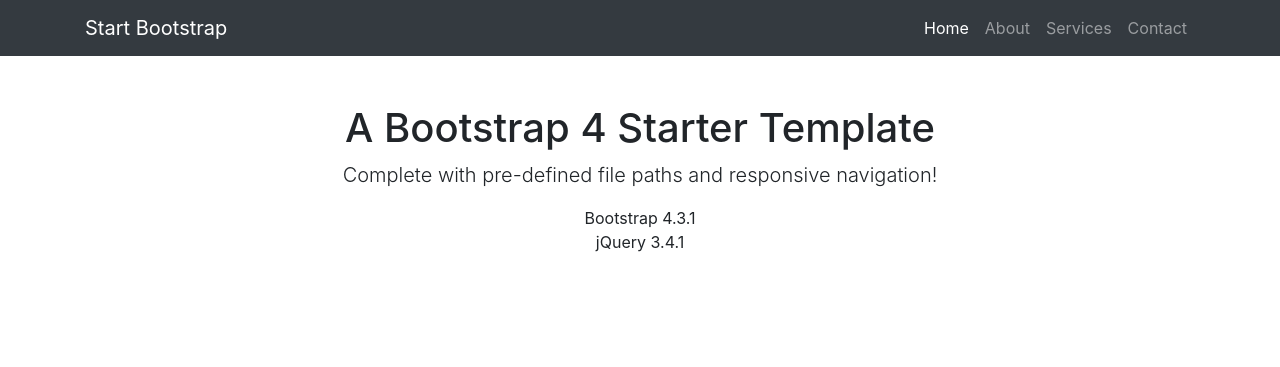
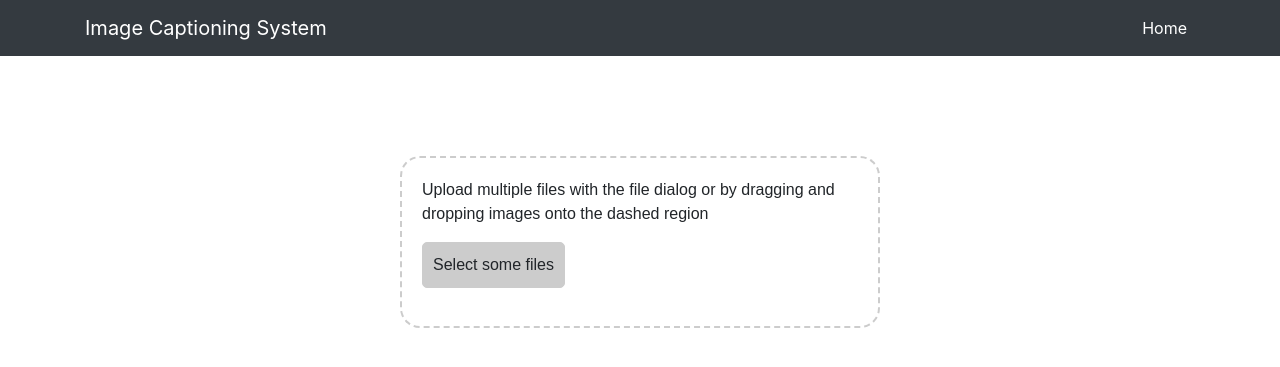
Before and after one commit to MADHAVAN001/image-captioning-system, a Django app: page /home in a window 1280 px wide. Shown: the top 367 px of the page. Run offline with Django 3.2, Linux system fonts and the light colour scheme; some libraries are stand-ins or nearby versions.

Commit message:
File Upload addition

```diff
--- /dev/null
+++ b/website/static/custom.css
@@ -0,0 +1,40 @@
+#drop-area {
+  border: 2px dashed #ccc;
+  border-radius: 20px;
+  width: 480px;
+  font-family: sans-serif;
+  margin: 100px auto;
+  padding: 20px;
+}
+#drop-area.highlight {
+  border-color: purple;
+}
+p {
+  margin-top: 0;
+}
+.my-form {
+  margin-bottom: 10px;
+}
+#gallery {
+  margin-top: 10px;
+}
+#gallery img {
+  width: 150px;
+  margin-bottom: 10px;
+  margin-right: 10px;
+  vertical-align: middle;
+}
+.button {
+  display: inline-block;
+  padding: 10px;
+  background: #ccc;
+  cursor: pointer;
+  border-radius: 5px;
+  border: 1px solid #ccc;
+}
+.button:hover {
+  background: #ddd;
+}
+#fileElem {
+  display: none;
+}
--- /dev/null
+++ b/website/static/drag_and_drop.js
@@ -0,0 +1,68 @@
+let dropArea = document.getElementById('drop-area');
+
+['dragenter', 'dragover', 'dragleave', 'drop'].forEach(eventName => {
+    dropArea.addEventListener(eventName, preventDefaults, false)
+});
+
+function preventDefaults(e) {
+    e.preventDefault();
+    e.stopPropagation();
+}
+
+['dragenter', 'dragover'].forEach(eventName => {
+    dropArea.addEventListener(eventName, highlight, false)
+});
+
+['dragleave', 'drop'].forEach(eventName => {
+    dropArea.addEventListener(eventName, unhighlight, false)
+});
+
+function highlight(e) {
+    dropArea.classList.add('highlight')
+}
+
+function unhighlight(e) {
+    dropArea.classList.remove('highlight')
+}
+
+dropArea.addEventListener('drop', handleDrop, false);
+
+function handleDrop(e) {
+    let dt = e.dataTransfer;
+    let files = dt.files;
+
+    handleFiles(files)
+}
+
+function handleFiles(files) {
+    files = [...files];
+    files.forEach(uploadFile);
+}
+
+async function uploadFile(file) {
+    let url = 'predict';
+    let formData = new FormData();
+
+    formData.append('image', file);
+
+    let response = await fetch(url, {
+        method: 'POST',
+        body: formData
+    });
+
+    let result = await response.json();
+    previewFile(file, result.caption)
+}
+
+function previewFile(file, caption) {
+    let reader = new FileReader();
+    reader.readAsDataURL(file);
+    reader.onloadend = function () {
+        let img = document.createElement('img');
+        img.src = reader.result;
+        document.getElementById('gallery').appendChild(img);
+
+        let text_node = document.createTextNode(caption);
+        document.getElementById('gallery').appendChild(text_node);
+    }
+}
--- a/website/templates/index.html
+++ b/website/templates/index.html
@@ -9,10 +9,10 @@
     <meta name="description" content="">
     <meta name="author" content="">
 
-  <title>Bare - Start Bootstrap Template</title>
+    <title>Image Captioning System</title>
 
-  <!-- Bootstrap core CSS -->
-  <link href="{% static "bootstrap/css/bootstrap.min.css" %}"  rel="stylesheet">
+    <link href="{% static "bootstrap/css/bootstrap.min.css" %}" rel="stylesheet">
+    <link href="{% static "custom.css" %}" rel="stylesheet">
 
 </head>
 
@@ -21,8 +21,9 @@
 <!-- Navigation -->
 <nav class="navbar navbar-expand-lg navbar-dark bg-dark static-top">
     <div class="container">
-      <a class="navbar-brand" href="#">Start Bootstrap</a>
-      <button class="navbar-toggler" type="button" data-toggle="collapse" data-target="#navbarResponsive" aria-controls="navbarResponsive" aria-expanded="false" aria-label="Toggle navigation">
+        <a class="navbar-brand" href="#">Image Captioning System</a>
+        <button class="navbar-toggler" type="button" data-toggle="collapse" data-target="#navbarResponsive"
+                aria-controls="navbarResponsive" aria-expanded="false" aria-label="Toggle navigation">
             <span class="navbar-toggler-icon"></span>
         </button>
         <div class="collapse navbar-collapse" id="navbarResponsive">
@@ -32,15 +33,6 @@
                         <span class="sr-only">(current)</span>
                     </a>
                 </li>
-          <li class="nav-item">
-            <a class="nav-link" href="#">About</a>
-          </li>
-          <li class="nav-item">
-            <a class="nav-link" href="#">Services</a>
-          </li>
-          <li class="nav-item">
-            <a class="nav-link" href="#">Contact</a>
-          </li>
             </ul>
         </div>
     </div>
@@ -48,21 +40,21 @@
 
 <!-- Page Content -->
 <div class="container">
-    <div class="row">
-      <div class="col-lg-12 text-center">
-        <h1 class="mt-5">A Bootstrap 4 Starter Template</h1>
-        <p class="lead">Complete with pre-defined file paths and responsive navigation!</p>
-        <ul class="list-unstyled">
-          <li>Bootstrap 4.3.1</li>
-          <li>jQuery 3.4.1</li>
-        </ul>
+    <div id="drop-area">
+        <form class="my-form">
+            <p>Upload multiple files with the file dialog or by dragging and dropping images onto the dashed region</p>
+            <input type="file" id="fileElem" multiple accept="image/*" onchange="handleFiles(this.files)">
+            <label class="button" for="fileElem">Select some files</label>
+        </form>
+        <div id="gallery"></div>
     </div>
-    </div>
+    <img id="uploaded-image" class="rounded">
 </div>
 
 <!-- Bootstrap core JavaScript -->
 <script src="{% static "jquery/jquery.slim.min.js" %}"></script>
 <script src="{% static "bootstrap/js/bootstrap.bundle.min.js" %}"></script>
+<script src="{% static "drag_and_drop.js" %}"></script>
 
 </body>
 
--- /dev/null
+++ b/website/website/forms.py
@@ -0,0 +1,5 @@
+from django import forms
+
+
+class ImageForm(forms.Form):
+    image = forms.ImageField()
--- a/website/website/urls.py
+++ b/website/website/urls.py
@@ -20,4 +20,5 @@
 urlpatterns = [
     path('admin/', admin.site.urls),
     path('home', view.hello),
+    path('predict', view.predict)
 ]
--- a/website/website/view.py
+++ b/website/website/view.py
@@ -1,7 +1,26 @@
 from django.shortcuts import render
+from django.views.decorators.csrf import csrf_exempt
+from django.http import HttpResponse, JsonResponse
+import json
+from . import forms
 
 
 def hello(request):
     context = {}
     context['content1'] = 'Hello World!'
     return render(request, 'index.html', context)
+
+
+@csrf_exempt
+def predict(request):
+    json_response = dict()
+    if request.method == 'POST':
+
+        form = forms.ImageForm(request.POST, request.FILES)
+        if form.is_valid():
+            print("POST method")
+            print(form.cleaned_data['image'])
+            # json_response['image'] = form.cleaned_data['image']
+            json_response['caption'] = "Hello World 122"
+
+    return JsonResponse(json_response)
```
Lines whose indentation alone changed are shown as unchanged.
